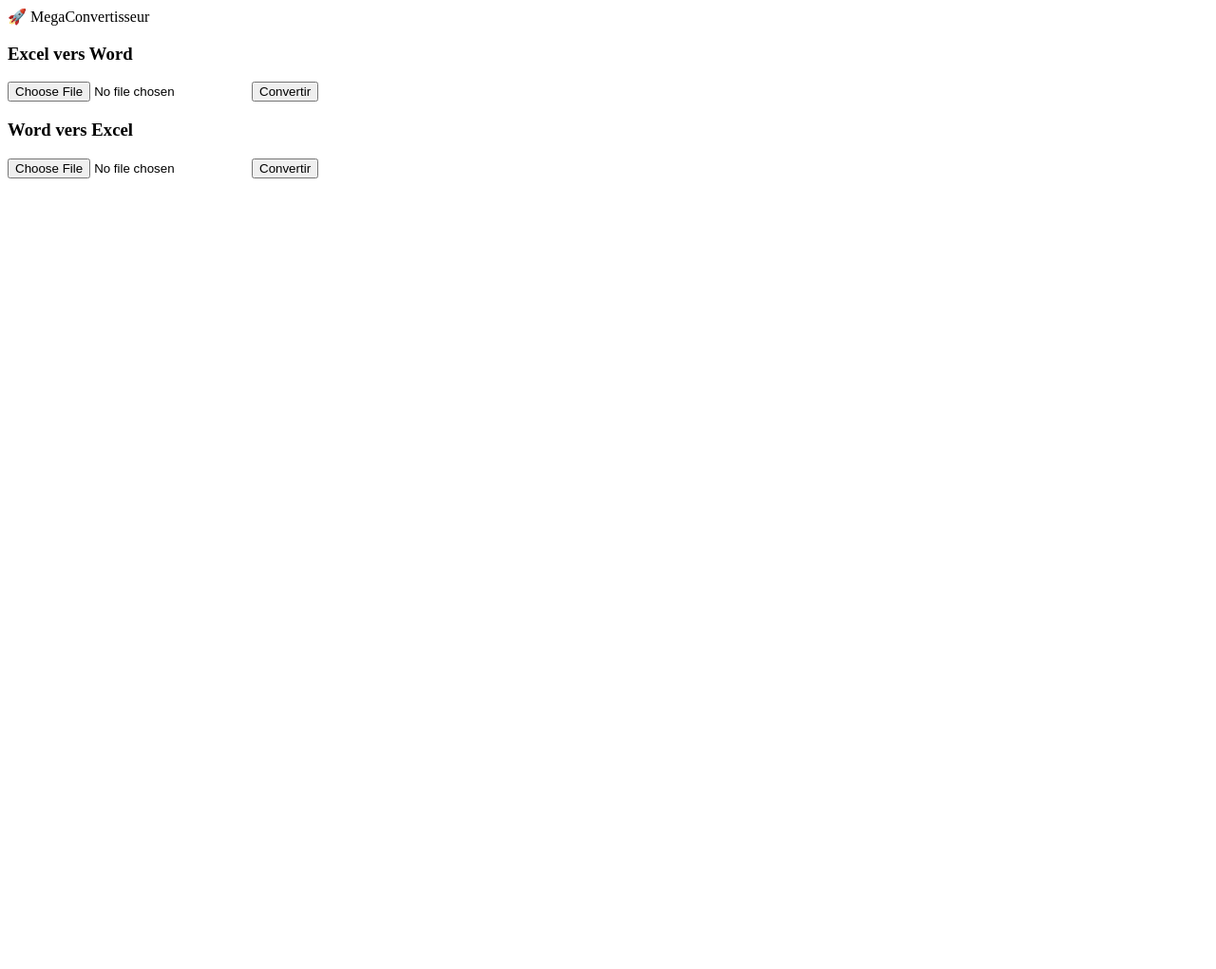
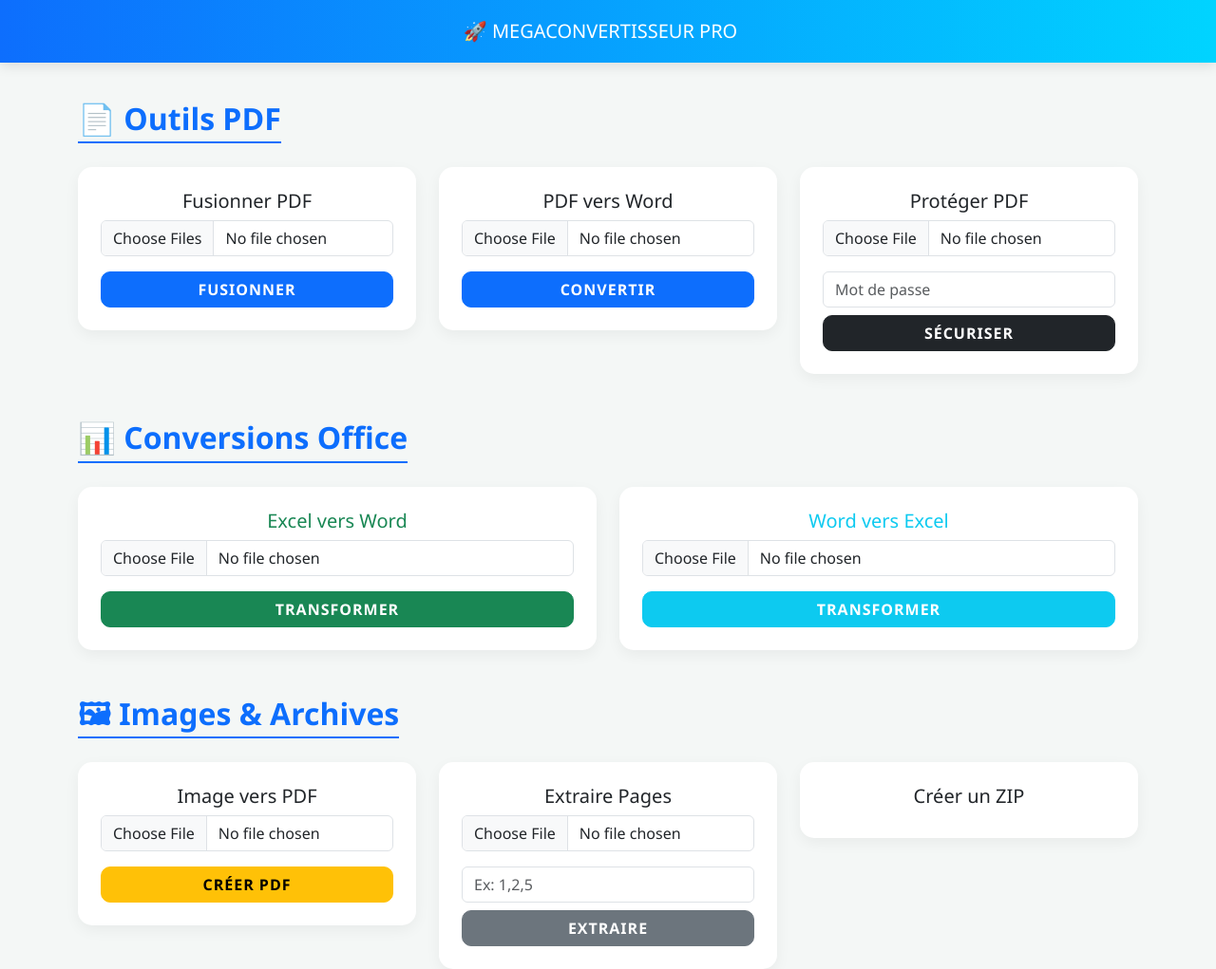
Before and after one commit to mamioussa9-png/site-python, a Flask app: page / in a window 1280 px wide. Shown: the whole page at 95% size. Before the commit the page ends 188 px from the top, so only its background shows below. Run offline with Flask 3, Linux system fonts and the light colour scheme.

Commit message:
Update index.html

```diff
--- a/templates/index.html
+++ b/templates/index.html
@@ -1,25 +1,106 @@
-<nav class="navbar p-3">
-    <div class="container">
-        <span class="navbar-brand mb-0 h1 text-white">🚀 MegaConvertisseur</span>
+<!DOCTYPE html>
+<html lang="fr">
+<head>
+    <meta charset="UTF-8">
+    <meta name="viewport" content="width=device-width, initial-scale=1.0">
+    <title>MegaConvertisseur - Tous vos outils</title>
+    <link href="https://cdn.jsdelivr.net/npm/bootstrap@5.3.0/dist/css/bootstrap.min.css" rel="stylesheet">
+    <style>
+        body { background-color: #f4f7f6; font-family: 'Segoe UI', Tahoma, Geneva, Verdana, sans-serif; }
+        .navbar { background: linear-gradient(90deg, #0d6efd 0%, #00d4ff 100%); color: white; margin-bottom: 40px; box-shadow: 0 4px 12px rgba(0,0,0,0.1); }
+        .section-title { border-bottom: 2px solid #0d6efd; display: inline-block; margin-bottom: 25px; padding-bottom: 5px; color: #0d6efd; font-weight: bold; }
+        .card { border: none; border-radius: 15px; transition: all 0.3s ease; box-shadow: 0 5px 15px rgba(0,0,0,0.05); }
+        .card:hover { transform: translateY(-10px); box-shadow: 0 12px 20px rgba(0,0,0,0.1); }
+        .btn-convert { border-radius: 10px; font-weight: 600; text-transform: uppercase; letter-spacing: 1px; }
+        .footer { background: #333; color: white; padding: 20px 0; margin-top: 50px; }
+    </style>
+</head>
+<body>
+
+<nav class="navbar p-3 text-center">
+    <div class="container justify-content-center">
+        <span class="navbar-brand mb-0 h1 text-white">🚀 MEGACONVERTISSEUR PRO</span>
     </div>
 </nav>
 
-<div class="col-md-4">
-    <div class="card h-100 p-4 text-center border-success">
-        <h3>Excel vers Word</h3>
-        <form action="/excel-to-word" method="post" enctype="multipart/form-data">
-            <input type="file" name="file" class="form-control mb-3" accept=".xlsx,.xls" required>
-            <button class="btn btn-success w-100">Convertir</button>
-        </form>
+<div class="container">
+
+    <h2 class="section-title">📄 Outils PDF</h2>
+    <div class="row g-4 mb-5">
+        <div class="col-md-4">
+            <div class="card p-4 text-center">
+                <h5>Fusionner PDF</h5>
+                <form action="/merge" method="post" enctype="multipart/form-data">
+                    <input type="file" name="pdfs" class="form-control mb-3" multiple accept=".pdf" required>
+                    <button class="btn btn-primary w-100 btn-convert">Fusionner</button>
+                </form>
+            </div>
+        </div>
+        <div class="col-md-4">
+            <div class="card p-4 text-center">
+                <h5>PDF vers Word</h5>
+                <form action="/pdf-to-word" method="post" enctype="multipart/form-data">
+                    <input type="file" name="file" class="form-control mb-3" accept=".pdf" required>
+                    <button class="btn btn-primary w-100 btn-convert">Convertir</button>
+                </form>
+            </div>
+        </div>
+        <div class="col-md-4">
+            <div class="card p-4 text-center">
+                <h5>Protéger PDF</h5>
+                <form action="/protect" method="post" enctype="multipart/form-data">
+                    <input type="file" name="file" class="form-control mb-3" accept=".pdf" required>
+                    <input type="password" name="pw" class="form-control mb-2" placeholder="Mot de passe" required>
+                    <button class="btn btn-dark w-100 btn-convert">Sécuriser</button>
+                </form>
+            </div>
+        </div>
     </div>
-</div>
 
-<div class="col-md-4">
-    <div class="card h-100 p-4 text-center border-info">
-        <h3>Word vers Excel</h3>
-        <form action="/word-to-excel" method="post" enctype="multipart/form-data">
-            <input type="file" name="file" class="form-control mb-3" accept=".docx" required>
-            <button class="btn btn-info w-100 text-white">Convertir</button>
-        </form>
+    <h2 class="section-title">📊 Conversions Office</h2>
+    <div class="row g-4 mb-5">
+        <div class="col-md-6">
+            <div class="card p-4 text-center border-success">
+                <h5 class="text-success">Excel vers Word</h5>
+                <form action="/excel-to-word" method="post" enctype="multipart/form-data">
+                    <input type="file" name="file" class="form-control mb-3" accept=".xlsx,.xls" required>
+                    <button class="btn btn-success w-100 btn-convert">Transformer</button>
+                </form>
+            </div>
+        </div>
+        <div class="col-md-6">
+            <div class="card p-4 text-center border-info">
+                <h5 class="text-info">Word vers Excel</h5>
+                <form action="/word-to-excel" method="post" enctype="multipart/form-data">
+                    <input type="file" name="file" class="form-control mb-3" accept=".docx" required>
+                    <button class="btn btn-info w-100 text-white btn-convert">Transformer</button>
+                </form>
+            </div>
+        </div>
     </div>
-</div>
+
+    <h2 class="section-title">🖼 Images & Archives</h2>
+    <div class="row g-4">
+        <div class="col-md-4">
+            <div class="card p-4 text-center">
+                <h5>Image vers PDF</h5>
+                <form action="/img" method="post" enctype="multipart/form-data">
+                    <input type="file" name="file" class="form-control mb-3" accept="image/*" required>
+                    <button class="btn btn-warning w-100 btn-convert">Créer PDF</button>
+                </form>
+            </div>
+        </div>
+        <div class="col-md-4">
+            <div class="card p-4 text-center">
+                <h5>Extraire Pages</h5>
+                <form action="/remove-pages" method="post" enctype="multipart/form-data">
+                    <input type="file" name="file" class="form-control mb-3" accept=".pdf" required>
+                    <input type="text" name="pages" class="form-control mb-2" placeholder="Ex: 1,2,5" required>
+                    <button class="btn btn-secondary w-100 btn-convert">Extraire</button>
+                </form>
+            </div>
+        </div>
+        <div class="col-md-4">
+            <div class="card p-4 text-center">
+                <h5>Créer un ZIP</h5>
+                <form action="/zip" method="post" enctype="multipart/form-
```
